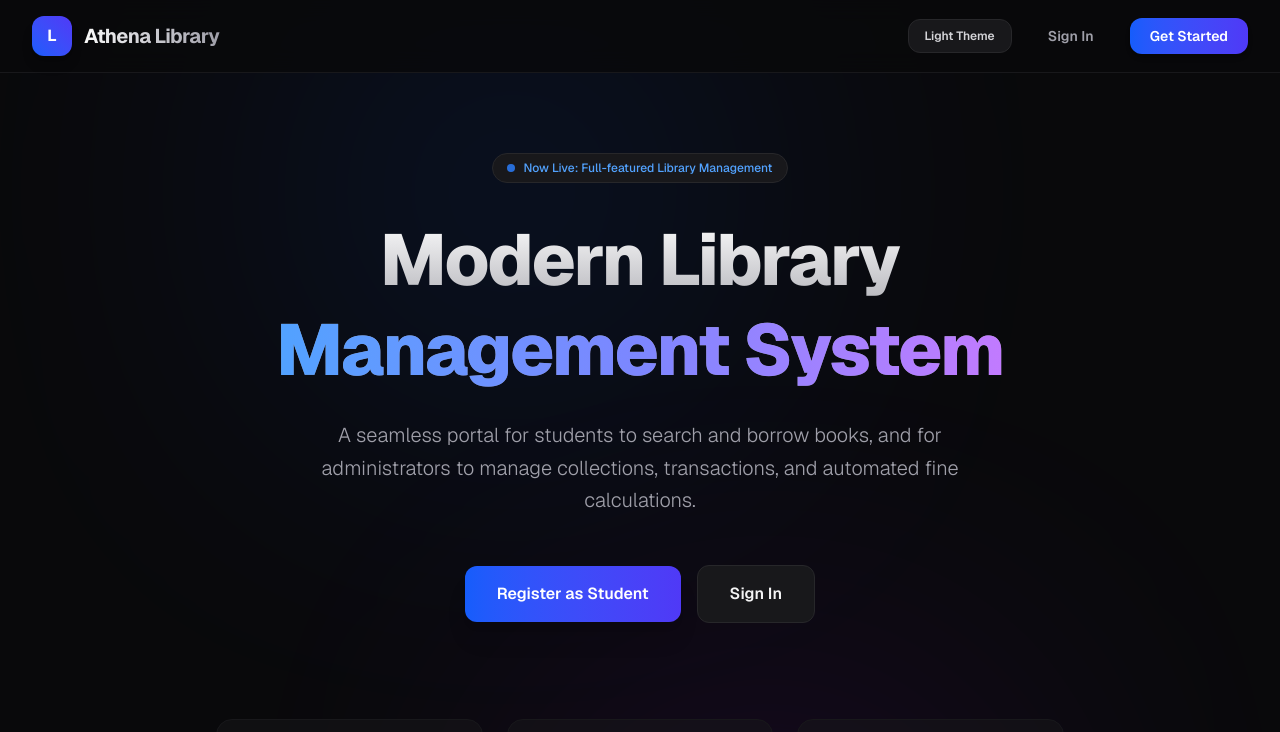
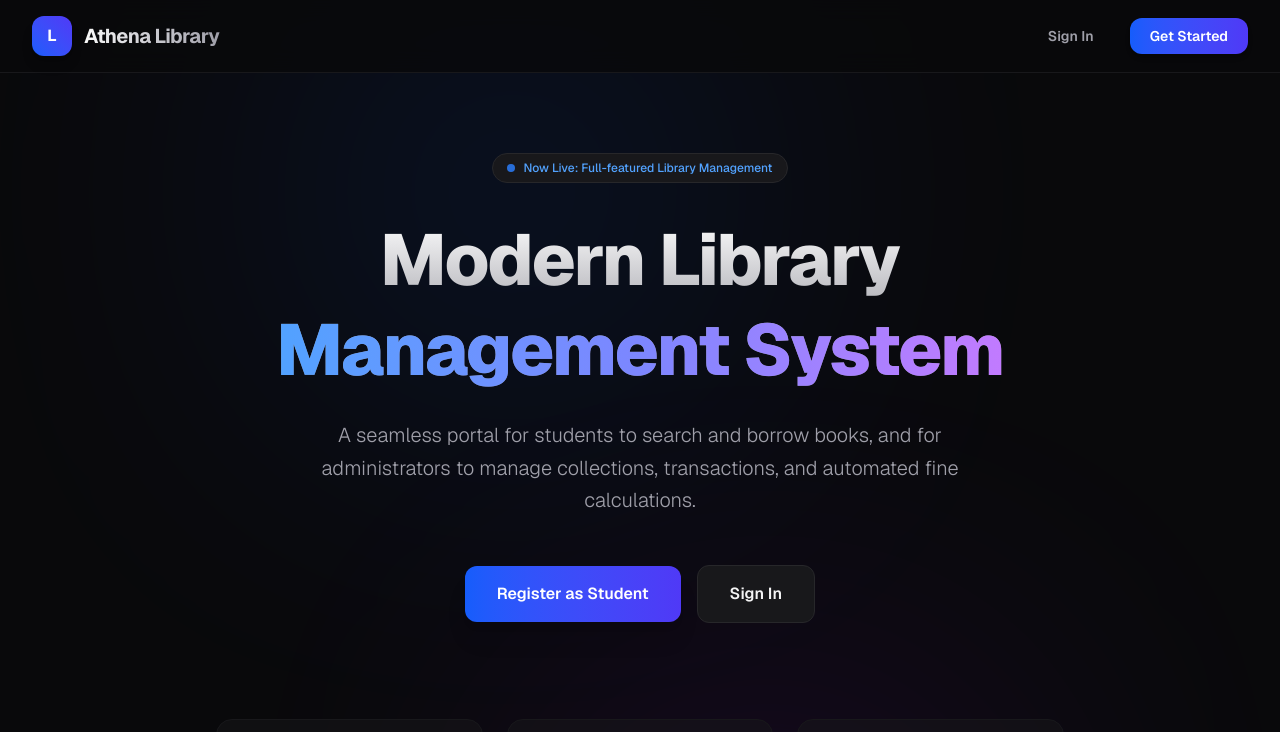
Before and after one commit to Captainanujm/Library_Management_System, a Next.js app in the folder frontend/: page / in a window 1280 px wide. Shown: the top 732 px of the page. Built offline with nearby package versions, Linux system fonts and the light colour scheme.

Commit message:
remove light/dark theme toggle feature, statically locked frontend to dark theme

```diff
--- a/frontend/app/dashboard/page.js
+++ b/frontend/app/dashboard/page.js
@@ -2,14 +2,12 @@
 
 import { useEffect, useState } from "react";
 import { useRouter } from "next/navigation";
-import { useTheme } from "../../context/ThemeContext";
 import { getBooks, addBook, updateBook, deleteBook } from "../../services/bookService";
 import { issueBook, returnBook, getMyTransactions, getAllTransactions } from "../../services/transactionService";
 import BookCard from "../../components/BookCard";
 
 export default function Dashboard() {
   const router = useRouter();
-  const { theme, toggleTheme } = useTheme();
 
   const [user, setUser] = useState(null);
   const [loading, setLoading] = useState(true);
@@ -241,14 +239,6 @@ export default function Dashboard() {
         </div>
 
         <div className="flex items-center gap-4">
-
-          <button
-            onClick={toggleTheme}
-            className="px-4 py-1.5 rounded-lg bg-zinc-150 dark:bg-zinc-900 border border-zinc-250 dark:border-zinc-800 text-xs font-semibold text-zinc-700 dark:text-zinc-300 hover:bg-zinc-200 dark:hover:bg-zinc-850 cursor-pointer transition-all"
-          >
-            {theme === "dark" ? "Light Theme" : "Dark Theme"}
-          </button>
-
           <div className="hidden md:flex flex-col text-right">
             <span className="text-sm font-semibold text-zinc-800 dark:text-zinc-200">{user?.name}</span>
             <span className="text-xs text-zinc-500 dark:text-zinc-400">{user?.email}</span>
--- a/frontend/app/layout.js
+++ b/frontend/app/layout.js
@@ -1,6 +1,5 @@
 import { Geist, Geist_Mono } from "next/font/google";
 import "./globals.css";
-import { ThemeProvider } from "../context/ThemeContext";
 
 const geistSans = Geist({
   variable: "--font-geist-sans",
@@ -21,12 +20,10 @@ export default function RootLayout({ children }) {
   return (
     <html
       lang="en"
-      className={`${geistSans.variable} ${geistMono.variable} h-full antialiased`}
+      className={`${geistSans.variable} ${geistMono.variable} dark h-full antialiased`}
     >
       <body className="min-h-full flex flex-col">
-        <ThemeProvider>
-          {children}
-        </ThemeProvider>
+        {children}
       </body>
     </html>
   );
--- a/frontend/app/page.js
+++ b/frontend/app/page.js
@@ -2,11 +2,9 @@
 
 import { useEffect, useState } from "react";
 import { useRouter } from "next/navigation";
-import { useTheme } from "../context/ThemeContext";
 
 export default function Home() {
   const router = useRouter();
-  const { theme, toggleTheme } = useTheme();
   const [isLoggedIn, setIsLoggedIn] = useState(false);
 
   useEffect(() => {
@@ -31,13 +29,6 @@ export default function Home() {
           </span>
         </div>
         <div className="flex items-center gap-4">
-          <button
-            onClick={toggleTheme}
-            className="px-4 py-2 rounded-xl bg-zinc-150 dark:bg-zinc-900 border border-zinc-250 dark:border-zinc-800 text-xs font-semibold text-zinc-700 dark:text-zinc-300 hover:bg-zinc-200 dark:hover:bg-zinc-850 cursor-pointer transition-all"
-          >
-            {theme === "dark" ? "Light Theme" : "Dark Theme"}
-          </button>
-
           {isLoggedIn ? (
             <button
               onClick={() => router.push("/dashboard")}
--- a/frontend/context/ThemeContext.js
+++ /dev/null
@@ -1,39 +0,0 @@
-"use client";
-
-import { createContext, useContext, useEffect, useState } from "react";
-
-const ThemeContext = createContext();
-
-export function ThemeProvider({ children }) {
-  const [theme, setTheme] = useState("dark");
-
-  useEffect(() => {
-    const savedTheme = localStorage.getItem("theme");
-    if (savedTheme) {
-      setTheme(savedTheme);
-    }
-  }, []);
-
-  useEffect(() => {
-    const root = window.document.documentElement;
-    if (theme === "dark") {
-      root.classList.add("dark");
-    } else {
-      root.classList.remove("dark");
-    }
-  }, [theme]);
-
-  const toggleTheme = () => {
-    const nextTheme = theme === "dark" ? "light" : "dark";
-    setTheme(nextTheme);
-    localStorage.setItem("theme", nextTheme);
-  };
-
-  return (
-    <ThemeContext.Provider value={{ theme, toggleTheme }}>
-      {children}
-    </ThemeContext.Provider>
-  );
-}
-
-export const useTheme = () => useContext(ThemeContext);
```
